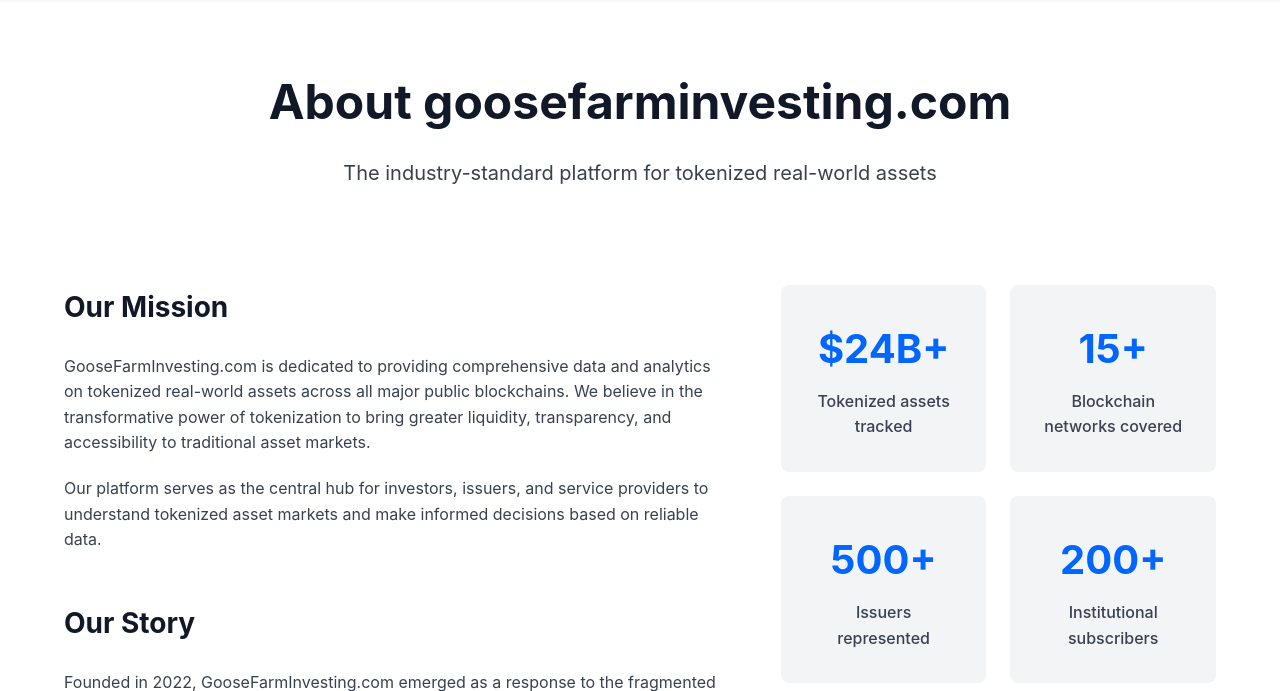
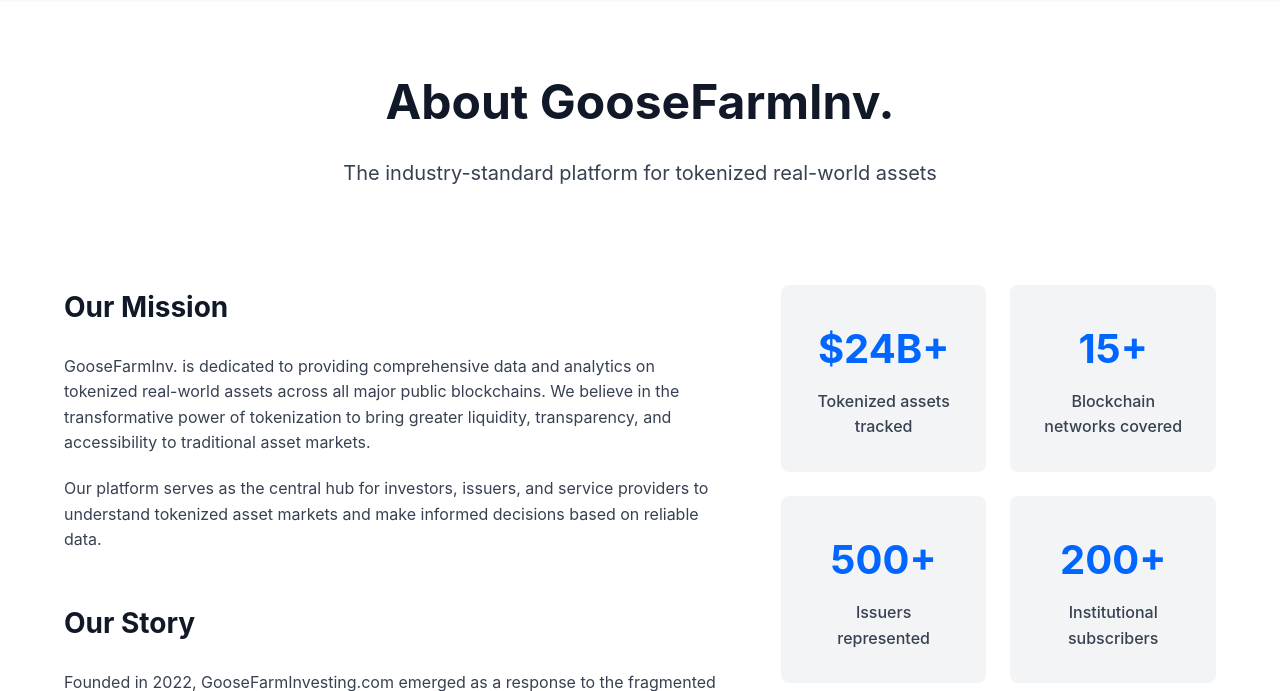
Before and after one commit to happybell80/s21_fastAPI_server, a FastAPI app: page /about in a window 1280 px wide. Shown: the part 118-809 px from the top of the page. Run offline with FastAPI, Linux system fonts and the light colour scheme.

Commit message:
goosefarm fix

```diff
--- a/templates/about.html
+++ b/templates/about.html
@@ -38,7 +38,7 @@
     <main>
         <section class="page-header">
             <div class="container">
-                <h1>About goosefarminvesting.com</h1>
+                <h1>About GooseFarmInv.</h1>
                 <p class="subtitle">The industry-standard platform for tokenized real-world assets</p>
             </div>
         </section>
@@ -48,7 +48,7 @@
                 <div class="about-grid">
                     <div class="about-text">
                         <h2>Our Mission</h2>
-                        <p>GooseFarmInvesting.com is dedicated to providing comprehensive data and analytics on tokenized real-world assets across all major public blockchains. We believe in the transformative power of tokenization to bring greater liquidity, transparency, and accessibility to traditional asset markets.</p>
+                        <p>GooseFarmInv. is dedicated to providing comprehensive data and analytics on tokenized real-world assets across all major public blockchains. We believe in the transformative power of tokenization to bring greater liquidity, transparency, and accessibility to traditional asset markets.</p>
 
                         <p>Our platform serves as the central hub for investors, issuers, and service providers to understand tokenized asset markets and make informed decisions based on reliable data.</p>
 
--- a/templates/index.html
+++ b/templates/index.html
@@ -69,7 +69,7 @@
 
         <section class="platform-info">
             <div class="container">
-                <h3>GooseFarmInvesting.com is a purpose-built platform for understanding tokenization across public blockchains</h3>
+                <h3>GooseFarmInvesting is a purpose-built platform for understanding tokenization across public blockchains</h3>
             </div>
         </section>
 
```
